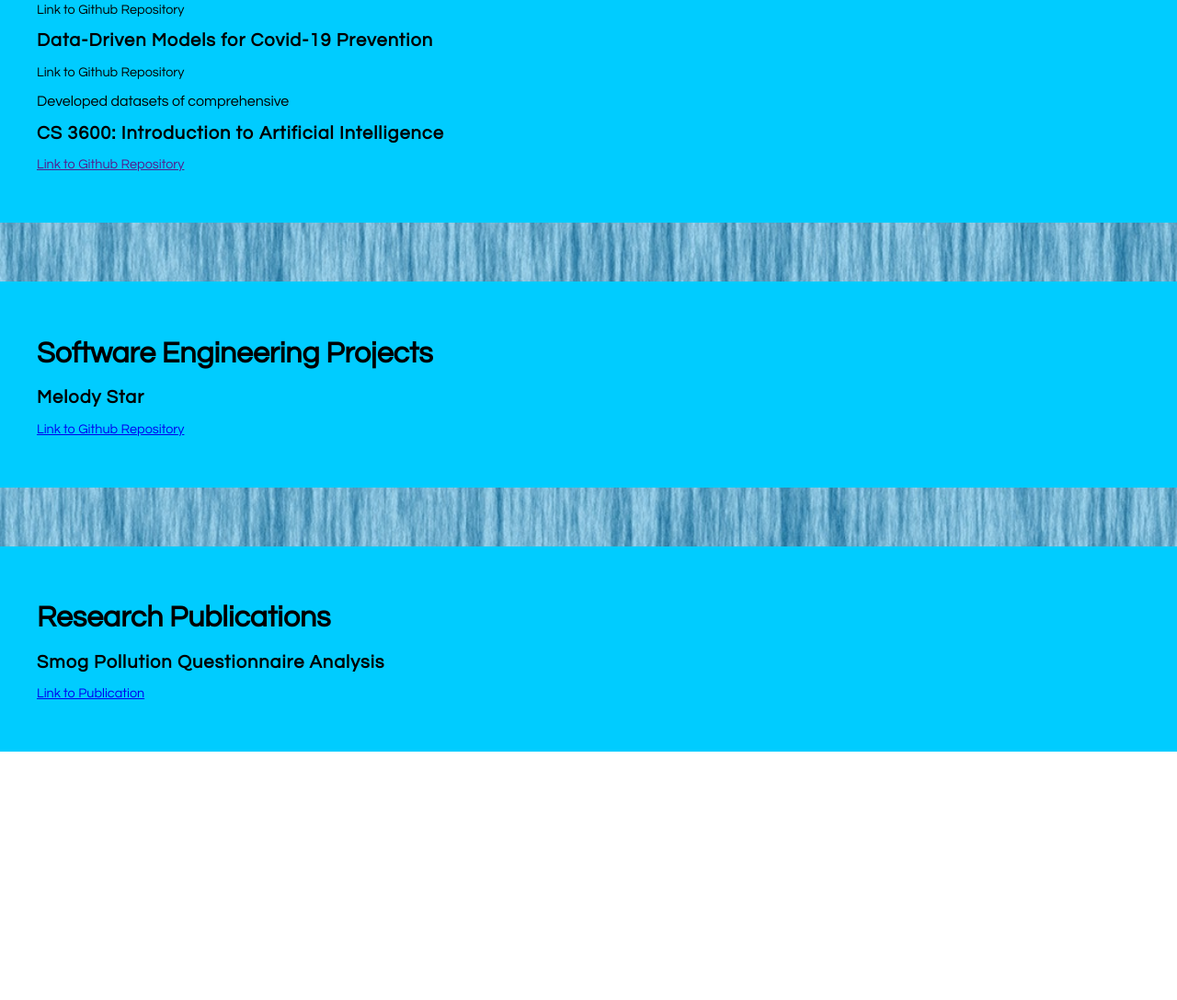
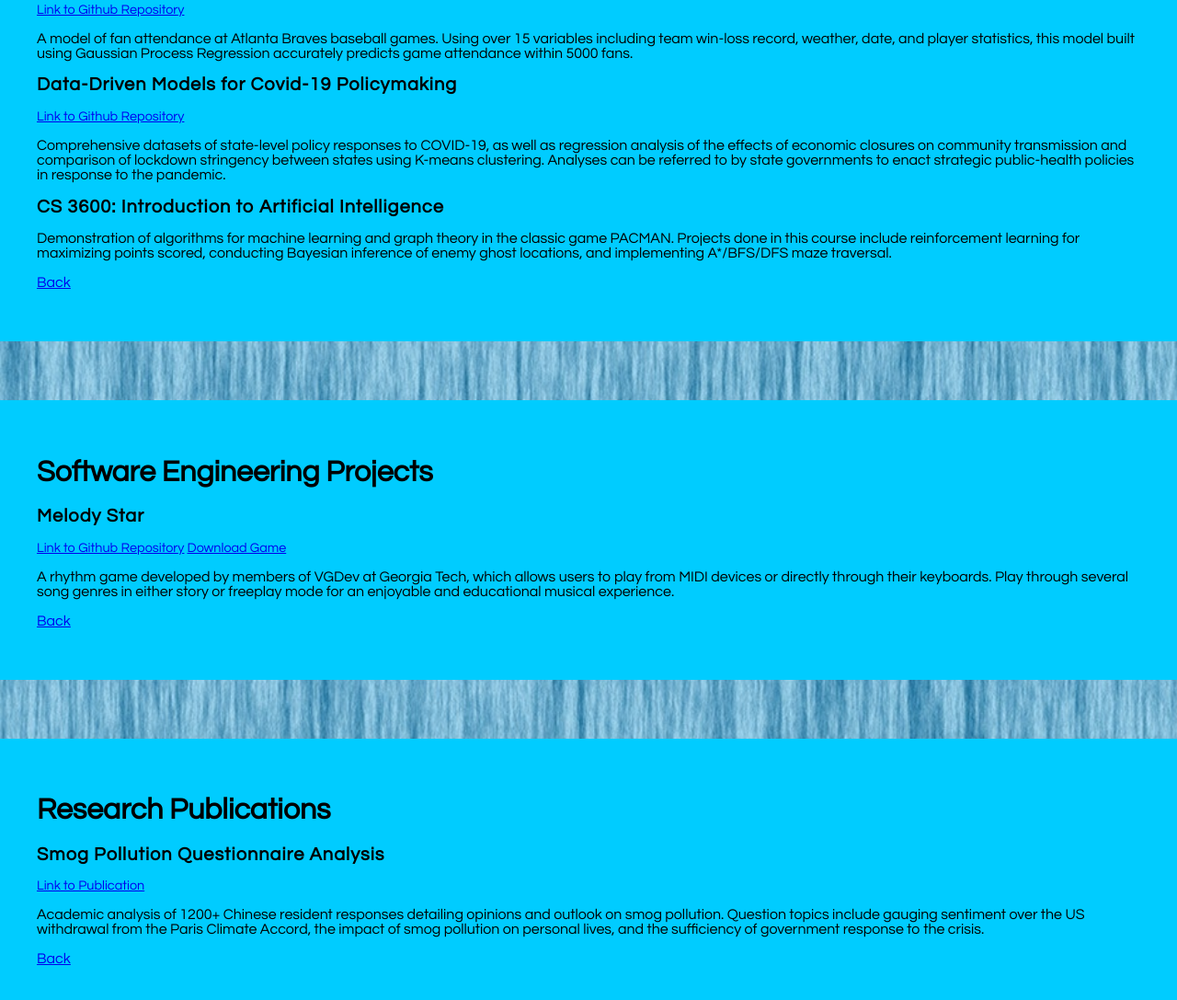
Before and after one commit to mrethanhw/mrethanhw.github.io, a plain HTML site: page index.html in a window 1280 px wide. Shown: the part 939-2026 px from the top of the page at 92% size. Before the commit the page ends 1756 px from the top, so only its background shows below. Drawn offline with Linux system fonts and the light colour scheme.

Commit message:
Added links and redirection

```diff
--- a/index.html
+++ b/index.html
@@ -11,43 +11,50 @@
         <img src="my_profile_pic.jpg" alt="" class="box-img">
         <h1>Ethan Wang</h1>
         <p style="font-size:130%">Computer Science Student at Georgia Tech passionate about</p>
-        <p><a href="#"> Artificial Intelligence</a></p>
-        <p><a href="#"> Software Engineering</a></p>
-        <p><a href="#"> Research</a></p>
+        <p><a href="#AI"> Artificial Intelligence</a></p>
+        <p><a href="#SWE"> Software Engineering</a></p>
+        <p><a href="#Research"> Research</a></p>
         <!--<p style="font-size:150%;">Passionate about artificial intelligence and software development</p>*/-->
         <ul>
         <li><a href="https://www.linkedin.com/in/ethan-wang-790788194/"><i class="fa fa-linkedin-square" aria-hidden="false"></i></a></li>
         <li><a href="http://github.com/mrethanhw"><i class ="fa fa-github-square" aria-hidden="false"></i></a></li>
-        <li><a href="#"><i class ="fa fa-facebook-square" aria-hidden="false"></i></a></li>
+        <li><a href="https://www.facebook.com/ethan.wang.5015/"><i class ="fa fa-facebook-square" aria-hidden="false"></i></a></li>
     </ul>
     </div>
+
     <div class = "box2">
+        <a id ="AI">
         <h1>Artificial Intelligence Projects</h1>
+        </a>
         <h2>Brave Bot</h2>
-        <p style="font-size:90%">Link to Github Repository</p>
-        <p></p>
-        <h2>Data-Driven Models for Covid-19 Prevention</h2>
-        <p style="font-size:90%">Link to Github Repository</p>
-        <p>Developed datasets of comprehensive </p>
+        <p style="font-size:90%"><a href="https://github.com/mrethanhw/SportsChallengeBraveBot">Link to Github Repository</a></p>
+        <p>A model of fan attendance at Atlanta Braves baseball games. Using over 15 variables including team win-loss record, weather, date, and player statistics, this model built using Gaussian Process Regression accurately predicts game attendance within 5000 fans.</p>
+        <h2>Data-Driven Models for Covid-19 Policymaking</h2>
+        <p style="font-size:90%"><a href="https://github.com/mrethanhw/Covid-19DataProject">Link to Github Repository</a></p>
+        <p>Comprehensive datasets of state-level policy responses to COVID-19, as well as regression analysis of the effects of economic closures on community transmission and comparison of lockdown stringency between states using K-means clustering. Analyses can be referred to by state governments to enact strategic public-health policies in response to the pandemic.</p>
         <h2>CS 3600: Introduction to Artificial Intelligence</h2>
-        <p style="font-size:90%"><a href = "">Link to Github Repository</a></p>
-        <p></p>
-
+        <p>Demonstration of algorithms for machine learning and graph theory in the classic game PACMAN. Projects done in this course include reinforcement learning for maximizing points scored, conducting Bayesian inference of enemy ghost locations, and implementing A*/BFS/DFS maze traversal.</p>
+        <p><a href="#">Back</a>
     </div>
+    <a id ="SWE">
     <div class = "box2">
         <h1>Software Engineering Projects</h1>
         <h2>Melody Star</h2>
-        <p style="font-size:90%"><a href = "https://github.com/mrethanhw/MelodyStar">Link to Github Repository</a></p>
-        <p></p>
+        <p style="font-size:90%"><a href = "https://github.com/mrethanhw/MelodyStar">Link to Github Repository</a>           <a href = "https://drive.google.com/file/d/1vBKRZd-s679-uWJO3GyEXGF5GJtV_H7B/view"> Download Game </a></p>
+        <p>A rhythm game developed by members of VGDev at Georgia Tech, which allows users to play from MIDI devices or directly through their keyboards. Play through several song genres in either story or freeplay mode for an enjoyable and educational musical experience. </p>
+        <p><a href="#">Back</a>
     </div>
-
+    </a>
+    <a id ="Research">
     <div class = "box2">
         <h1>Research Publications</h1>
         <h2>Smog Pollution Questionnaire Analysis</h2>
         <p style="font-size:90%"><a href = "https://ideas.repec.org/a/gam/jsusta/v10y2018i6p1970-d152045.html">Link to Publication</a></p>
-        <p></p>
+        <p>Academic analysis of 1200+ Chinese resident responses detailing opinions and outlook on smog pollution. Question topics include gauging sentiment over the US withdrawal from the Paris Climate Accord, the impact of smog pollution on personal lives, and the sufficiency of government response to the crisis.</p>
+        <p><a href="#">Back</a>
+
     </div>
-
+    </a>
 
 </body>
 </html>
```
